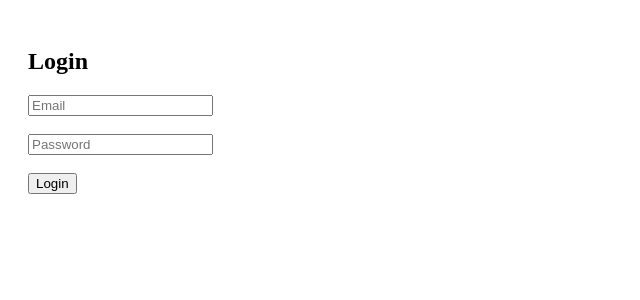
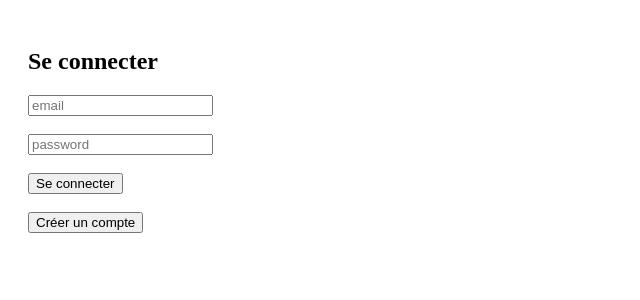
Before and after one commit to Beladinho/skillsbet-frontend, a React (Vite) app: page / in a window 1280 px wide. Shown: the top 300 px of the page, without its empty margins (0-640 px from the left). Built offline with nearby package versions, Linux system fonts and the light colour scheme.

Commit message:
fix: correct login request format

```diff
--- a/src/pages/Login.jsx
+++ b/src/pages/Login.jsx
@@ -1,43 +1,88 @@
 import { useState } from "react";
-import { login } from "../utils/api";
 
 export default function Login({ onLogin }) {
   const [email, setEmail] = useState("");
   const [password, setPassword] = useState("");
+  const [isRegister, setIsRegister] = useState(false);
 
-  const handleLogin = async () => {
+  const API_URL = "https://web-production-d4ff4.up.railway.app";
+
+  const handleSubmit = async (e) => {
+    e.preventDefault();
+
+    const endpoint = isRegister ? "/register" : "/login";
+
     try {
-      const data = await login(email, password);
+      const response = await fetch(API_URL + endpoint, {
+        method: "POST",
+        headers: {
+          "Content-Type": "application/json",
+        },
+        body: JSON.stringify({
+          email: email,
+          password: password,
+        }),
+      });
+
+      const data = await response.json();
+
+      if (!response.ok) {
+        alert(data.detail || "Erreur");
+        return;
+      }
+
+      if (!isRegister) {
+        localStorage.setItem("token", data.access_token);
         onLogin(data.access_token);
+      } else {
+        alert("Compte créé, vous pouvez vous connecter");
+        setIsRegister(false);
+      }
     } catch (error) {
-      alert("Login failed");
       console.error(error);
+      alert("Erreur serveur");
     }
   };
 
   return (
     <div style={{ padding: 20 }}>
-      <h2>Login</h2>
+      <h2>{isRegister ? "Créer un compte" : "Se connecter"}</h2>
 
+      <form onSubmit={handleSubmit}>
         <input
           type="email"
-        placeholder="Email"
+          placeholder="email"
           value={email}
           onChange={(e) => setEmail(e.target.value)}
+          required
         />
 
-      <br /><br />
+        <br />
+        <br />
 
         <input
           type="password"
-        placeholder="Password"
+          placeholder="password"
           value={password}
           onChange={(e) => setPassword(e.target.value)}
+          required
         />
 
-      <br /><br />
+        <br />
+        <br />
 
-      <button onClick={handleLogin}>Login</button>
+        <button type="submit">
+          {isRegister ? "Créer un compte" : "Se connecter"}
+        </button>
+      </form>
+
+      <br />
+
+      <button onClick={() => setIsRegister(!isRegister)}>
+        {isRegister
+          ? "Déjà un compte ? Se connecter"
+          : "Créer un compte"}
+      </button>
     </div>
   );
 }
```
Lines whose indentation alone changed are shown as unchanged.
